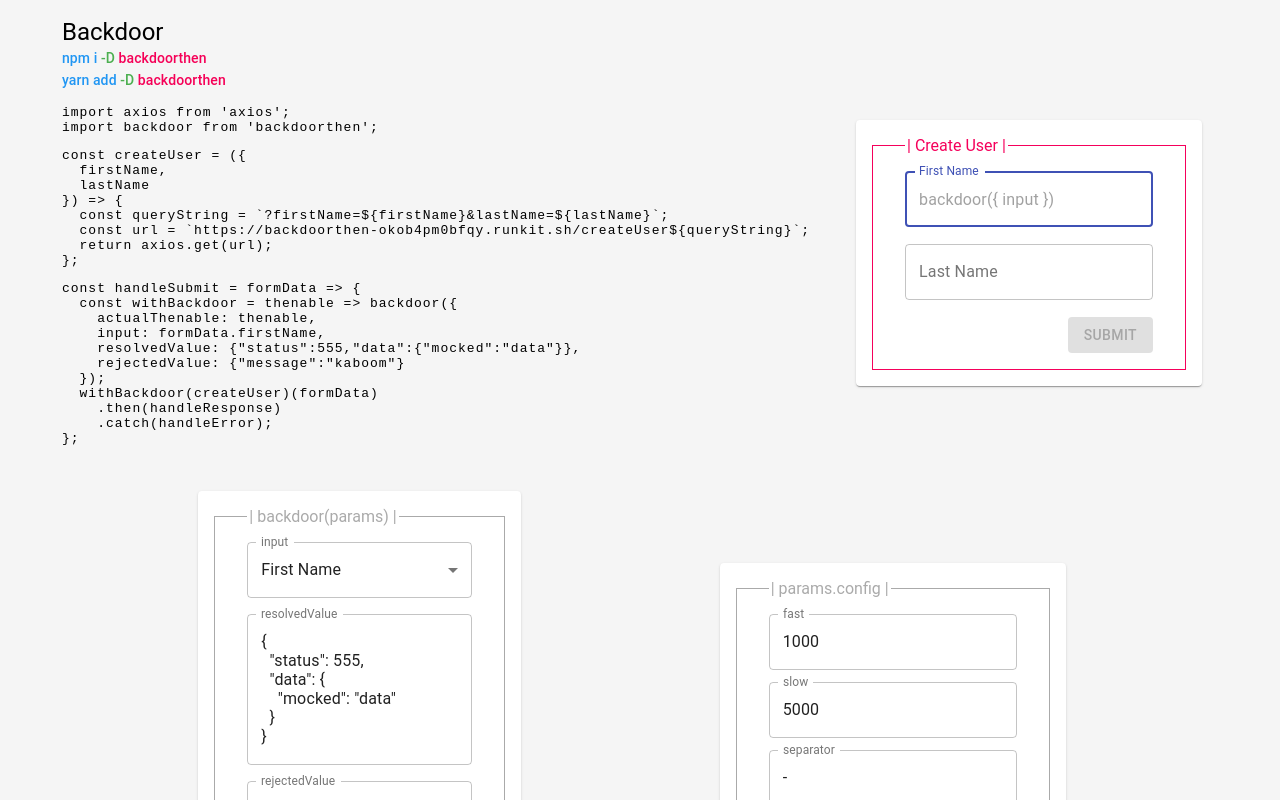
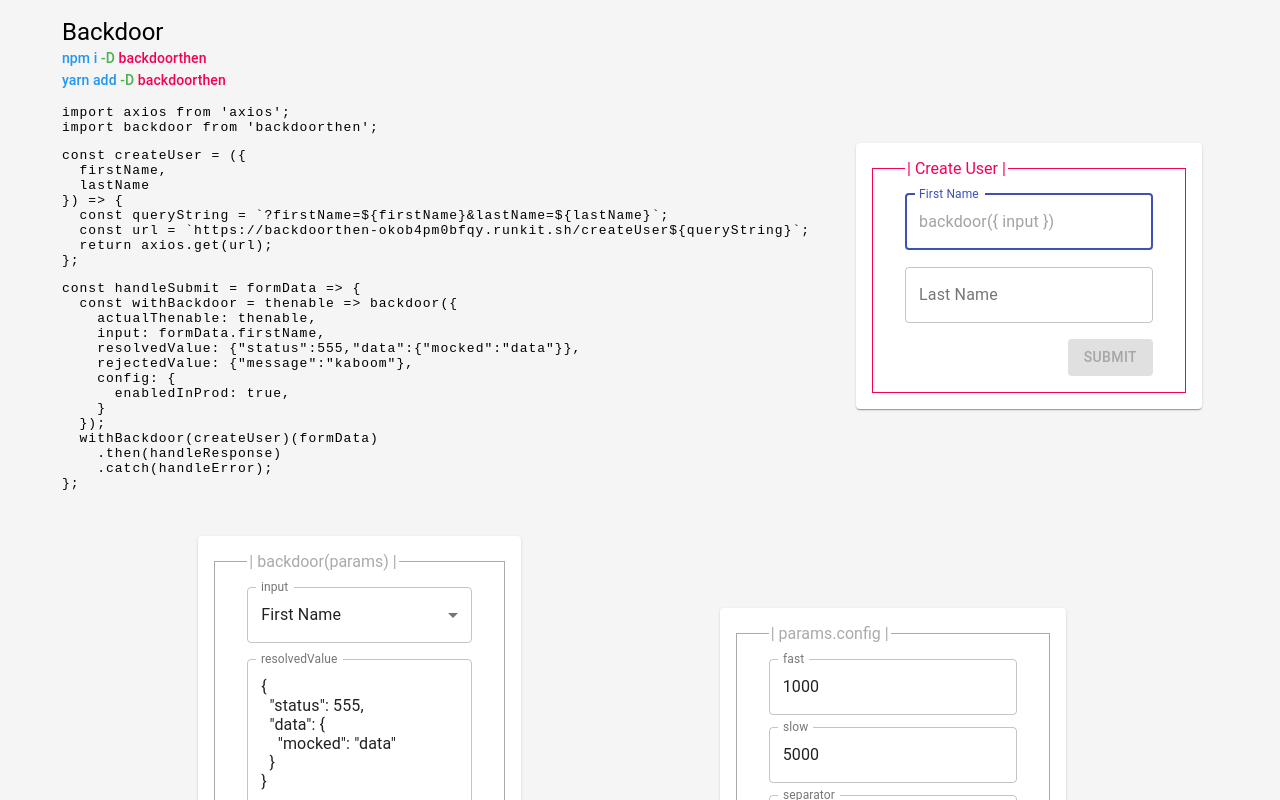
Before and after one commit to johanfive/backdoordemo, a React (Create React App) app: page / in a window 1280 px wide. Shown: the top 800 px of the page. Built offline with nearby package versions, Linux system fonts and the light colour scheme.

Commit message:
Default to enabledInProd checked

```diff
--- a/src/reducer.js
+++ b/src/reducer.js
@@ -23,7 +23,7 @@
   fast: '1000',
   slow: '5000',
   separator: '-',
-  enabledInProd: false,
+  enabledInProd: true,
   assessor: false,
   isBackdoor: true,
   doResolve: true,
```
